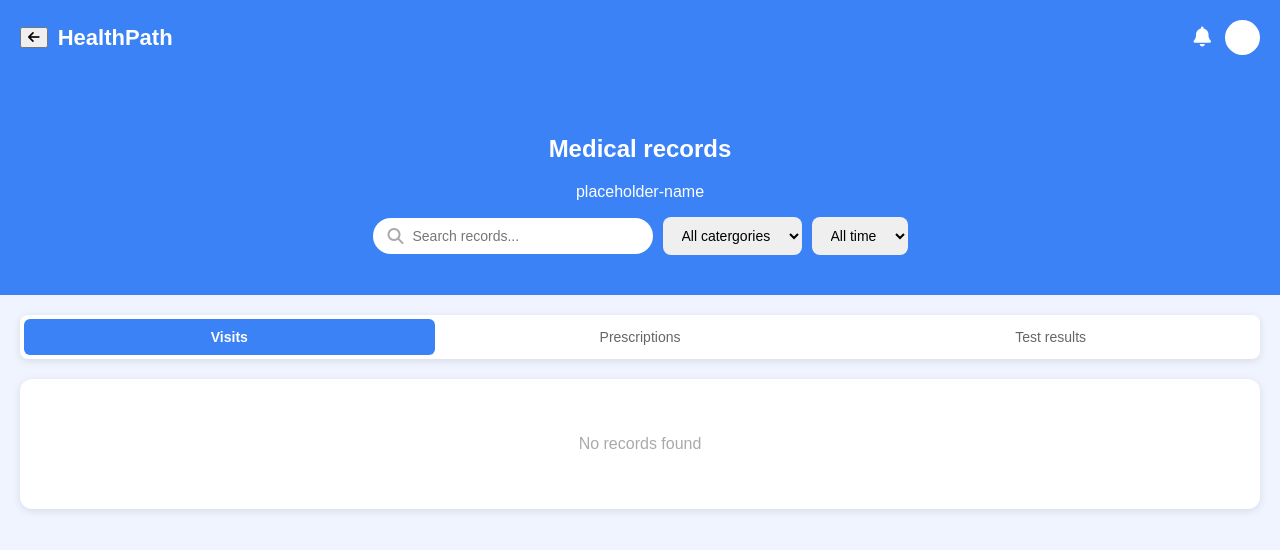
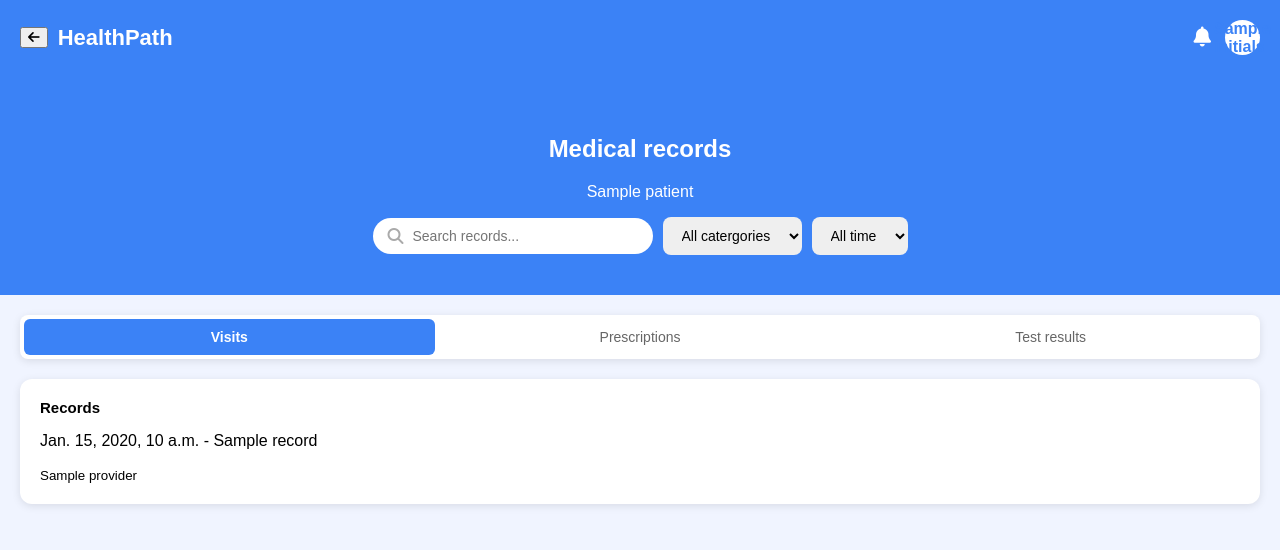
Before and after one commit to Lukopro/emr, a Django app: template apps/core/templates/medical_records.html in a window 1280 px wide. Shown: the top 550 px of the page. Run offline with Django 5.2, Linux system fonts and the light colour scheme; the template is opened without the code that fills it: most values are stand-ins (such as "Sample title", 1, 10 or a date in 2020).

Commit message:
Add Django template variables and POST forms to medical records

```diff
--- a/apps/core/templates/medical_records.html
+++ b/apps/core/templates/medical_records.html
@@ -12,18 +12,18 @@
 <body>
 <div class="navbar">
     <div class="nav-left">
-        <button class ="back-btn" onclick="window.location.href='{% url 'patient_dashboard' %}'">
+        <button class ="back-btn" onclick="goBack()">
             <i class="fa-solid fa-arrow-left"></i></button>
         <h1>HealthPath</h1>
     </div>
     <div class="nav-right">
       <button class = "icon-btn"><i class = "fa-solid fa-bell"></i></button>
-      <div class ="avatar" id="user-avatar"></div>
+      <div class ="avatar" id="user-avatar">{{ patient.initials }} </div>
     </div>
 </div>
 <div class="hero">
     <h2 class="page-title"> Medical records</h2>
-    <p class="patient-name" id ="patient-name">placeholder-name</p>
+    <p class="patient-name" id ="patient-name">{{ patient.name }}</p>
     <div class="hero-filters">
         <div class="search-wrapper">
         <i class = "fa-solid fa-magnifying-glass search-icon"></i>
@@ -44,7 +44,22 @@
     <button class="tab"onclick="switchTab(this)">Test results</button>
 </div>
 <div class ="section-card records-card">
+    <div class="section-header">
+        <span id="records-title">Records</span>
+        {% if user.role == 'clinical' %}
+        <button class="edit-btn" onclick="openRecordModal()">
+            <i class="fa-solid fa-pen"></i> Edit Record
+        </button>
+        {% endif %}
+    </div>
+    {% for record in records %}
+        <div class="appointment-item">
+            <p>{{ record.date }} - {{ record.title }}</p>
+            <small>{{ record.provider }}</small>
+        </div>
+    {% empty %}
     <p class="placeholder-text" id="records-placeholder">No records found</p>
+    {% endfor %}
 </div>
 <div class="modal-overlay" id="edit-record-modal" style="display: none;">
     <div class="modal modal-large">
@@ -55,25 +70,28 @@
             </button>
         </div>
         <div class="modal-body">
+        <form method="POST" action="{% url 'update_record' %}">
+            {% csrf_token %}
             <div class="input-group">
                 <label>Clinical Notes</label>
-                <textarea id="edit-clinical-notes" placeholder="Enter clinical notes..." rows="6"></textarea>
+                <textarea name="clinical_notes" id="edit-clinical-notes" placeholder="Enter clinical notes..." rows="6"></textarea>
             </div>
             <div class="input-row">
                 <div class="input-group">
                     <label>Diagnosis</label>
-                    <input type="text" id="edit-diagnosis" placeholder="Enter diagnosis">
+                    <input type="text" name="diagnosis" id="edit-diagnosis" placeholder="Enter diagnosis">
                 </div>
                 <div class="input-group">
                     <label>Treatment Plan</label>
-                    <input type="text" id="edit-treatment" placeholder="Enter treatment">
+                    <input type="text" name="treatment_plan" id="edit-treatment" placeholder="Enter treatment">
                 </div>
             </div>
+        <div class="modal-actions">
+            <button type="button" class="cancel-btn" onclick="closeRecordModal()">Cancel</button>
+            <button type="submit" class="confirm-btn">Save Record</button>
         </div>
-        <div class="modal-actions">
-            <button class="cancel-btn" onclick="closeRecordModal()">Cancel</button>
-            <button class="confirm-btn" onclick="saveRecord()">Save Record</button>
-        </div>
+    </form>
+    </div>
     </div>
 </div>
 
@@ -106,6 +124,10 @@
     function saveRecord(){
         closeRecordModal();
     }
+    function goBack() {
+        window.location.href = "{% url 'patient_dashboard' %}";
+    }
+
     window.onload = function() {
         const params = new URLSearchParams(window.location.search);
         const tab = params.get('tab');
```
